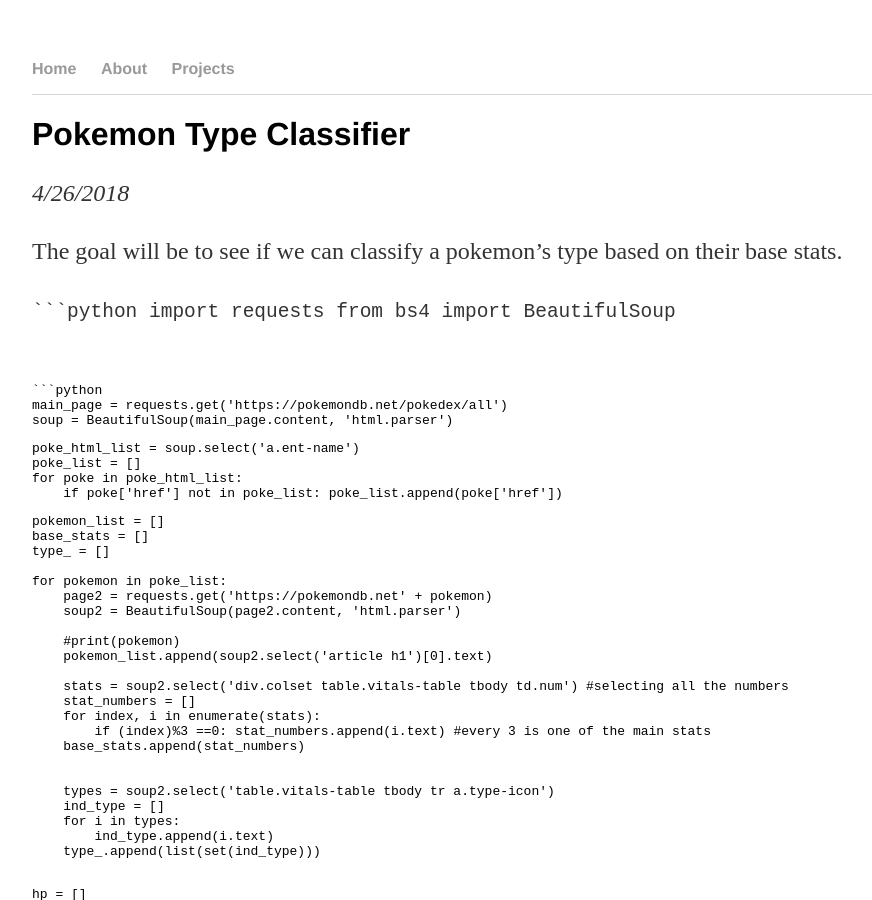
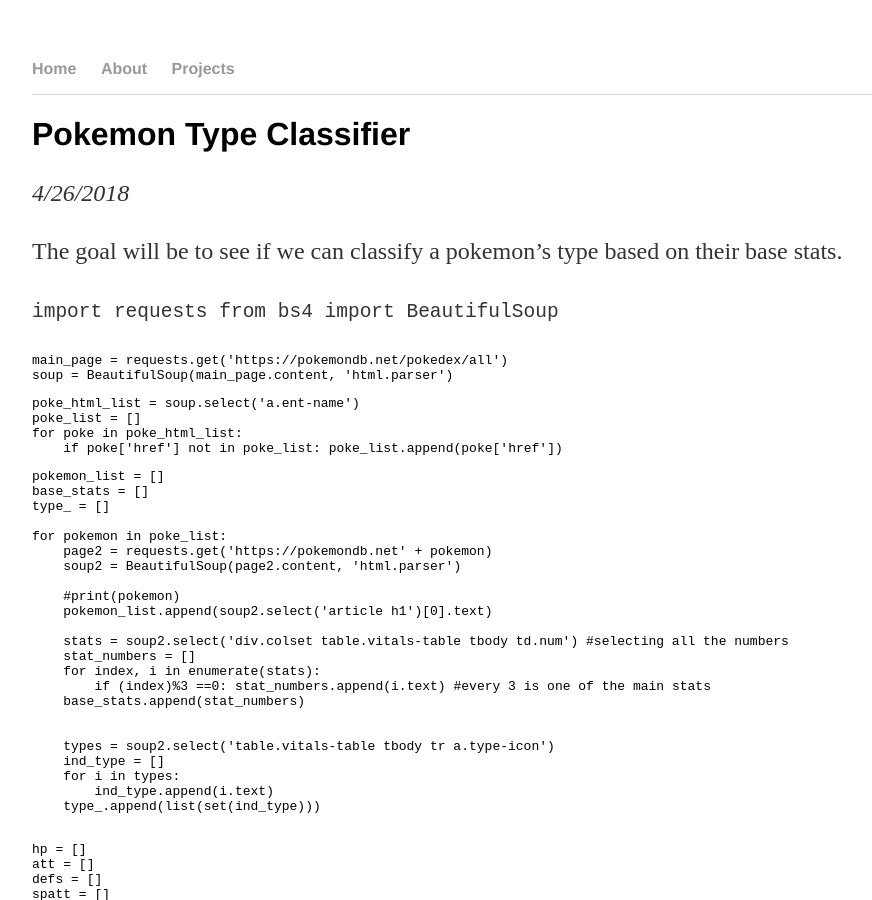
Before and after one commit to clfkenny/clfkenny.github.io, a Jekyll site: the page built from projects/pokemon_classifier/index.md, in a window 1280 px wide and 900 px high. Shown: the whole window, without its empty margins (160-1032 px from the left). Built offline with Jekyll 4.4.1, drawn with Linux system fonts in a browser that asks for light colours; our own code applies the rules of GitHub Pages for plain Markdown files.

Commit message:
Update index.md

````diff
--- a/projects/pokemon_classifier/index.md
+++ b/projects/pokemon_classifier/index.md
@@ -9,10 +9,10 @@ date: 4/26/2018
 
 The goal will be to see if we can classify a pokemon's type based on their base stats.
 
-<code>```python
+<code>
 import requests
 from bs4 import BeautifulSoup
-```<code>
+<code>
 
 
 ```python
````
